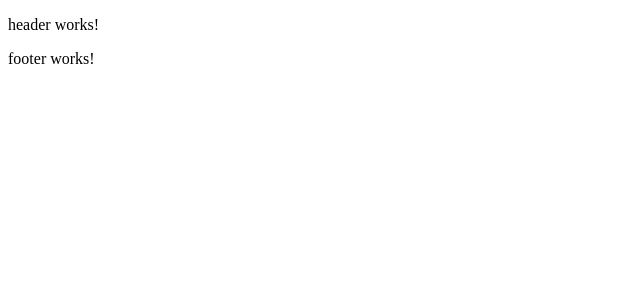
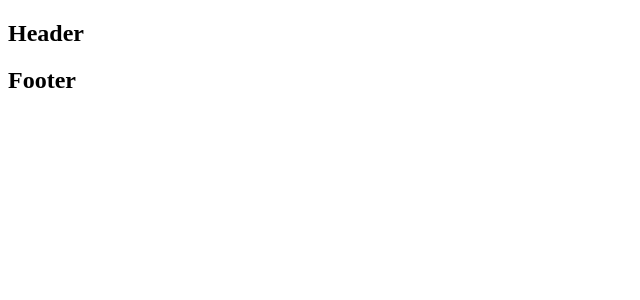
Before and after one commit to palomacanton/projetoGerenciador, an Angular app: page / in a window 1280 px wide. Shown: the top 300 px of the page, without its empty margins (0-640 px from the left). Built offline with nearby package versions, Linux system fonts and the light colour scheme.

Commit message:
header e footer

```diff
--- a/src/app/components/footer/footer.component.html
+++ b/src/app/components/footer/footer.component.html
@@ -1 +1 @@
-<p>footer works!</p>
+<h2>Footer</h2>
--- a/src/app/components/header/header.component.html
+++ b/src/app/components/header/header.component.html
@@ -1 +1 @@
-<p>header works!</p>
+<h2>Header</h2>
```
